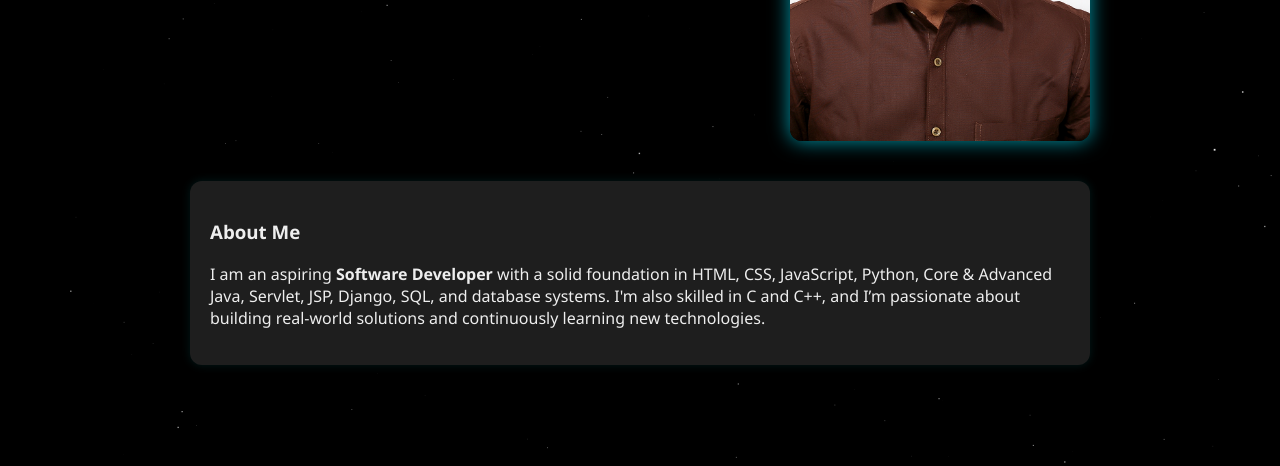
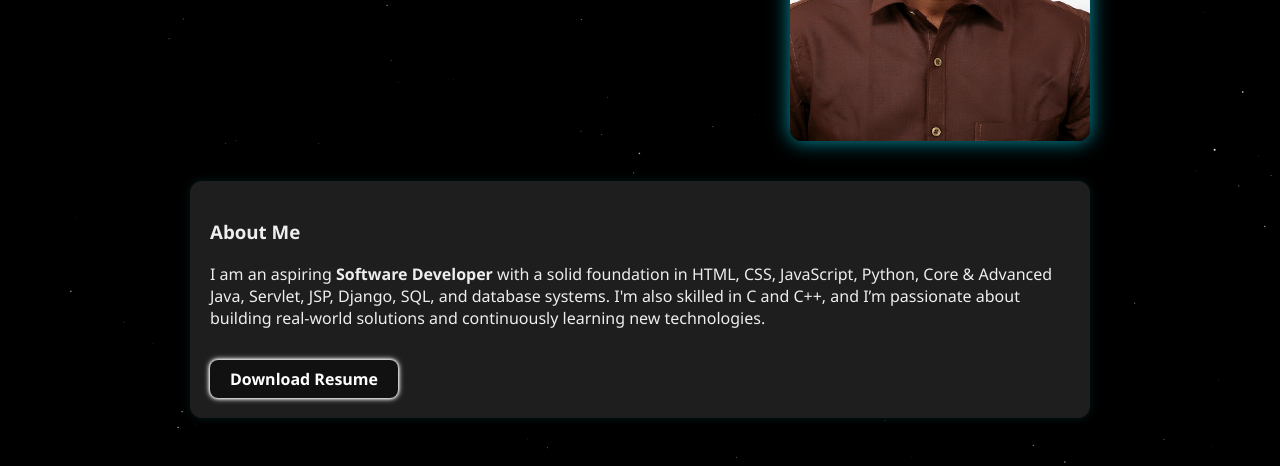
Before and after one commit to Tamizh3899/Portfolio, a plain HTML site: page index.html in a window 1280 px wide. Shown: the part 332-798 px from the top of the page. Drawn offline with nearby package versions, Linux system fonts and the light colour scheme; animation ran at ten frames a second.

Commit message:
Update index.html

```diff
--- a/index.html
+++ b/index.html
@@ -498,7 +498,44 @@
   display: block;
   height: auto;
 }
+.btn-neon {
+    display: inline-block;
+    margin-top: 15px;
+    padding: 8px 20px;
+    background: #111; /* dark background */
+    color: #fff; /* white text */
+    font-weight: 700;
+    font-size: 1rem;
+    text-decoration: none;
+    border-radius: 8px;
+    box-shadow:
+      0 0 4px #fff,
+      0 0 8px #fff,
+      0 0 12px #fff;
+    animation: neonWhitePulse 3s ease-in-out infinite alternate;
+    user-select: none;
+    transition: transform 0.1s ease;
+  }
 
+  @keyframes neonWhitePulse {
+    0% {
+      box-shadow:
+        0 0 2px #fff,
+        0 0 4px #fff,
+        0 0 6px #fff;
+    }
+    100% {
+      box-shadow:
+        0 0 8px #fff,
+        0 0 12px #fff,
+        0 0 16px #fff;
+    }
+  }
+
+  /* Press effect */
+  .btn-neon:active {
+    transform: translateY(2px);
+  }
 
 </style>
 </head>
@@ -528,6 +565,9 @@
     <p>
     I am an aspiring <b>Software Developer</b> with a solid foundation in HTML, CSS, JavaScript, Python, Core & Advanced Java, Servlet, JSP, Django, SQL, and database systems. I'm also skilled in C and C++, and I’m passionate about building real-world solutions and continuously learning new technologies.
   </p>
+     <a href="static/resume.pdf" download class="btn-neon">
+  Download Resume
+</a>
 </div>
 
 </div>
```
